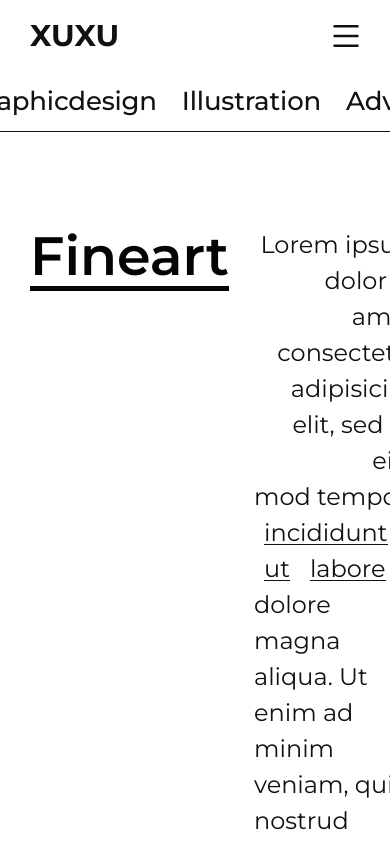
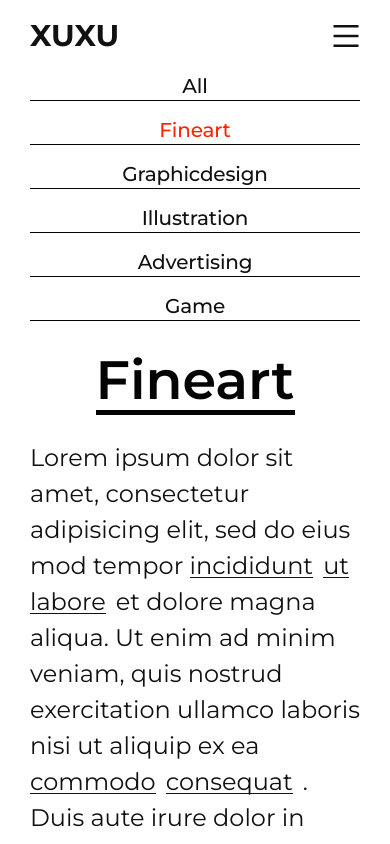
Before and after one commit to Ducphu-dev/XUXU_Project, a React (Create React App) app: page /works in a window 390 px wide. Built offline with nearby package versions, Linux system fonts and the light colour scheme.

Commit message:
add responsive

```diff
--- a/src/Component/Header/Header.tsx
+++ b/src/Component/Header/Header.tsx
@@ -40,7 +40,7 @@ function Header() {
               </a>
             </li>
             <li className="nav-item">
-              <a href="/works" className="nav-link">
+              <a href="/work" className="nav-link">
                 Works
               </a>
             </li>
--- a/src/Pages/Works/WorkCard/WorkCard.scss
+++ b/src/Pages/Works/WorkCard/WorkCard.scss
@@ -56,5 +56,40 @@
 
         }
     }
+    @media screen and (max-width: 1279.98px) {
+        .card-info {
+            .card-title {
+            }
+            .card-content {
+                p{
+                    font-size: 16px;
+                }
+            }
+        }
+    }
+    @media screen and (max-width: 1023.98px) {
+        .card-info {
+            .card-title {
+            }
+            .card-content {
+                p{
+                    font-size: 14px;
+                }
+            }
+        }
+    }
+    @media screen and (max-width: 767.98px) {
+        padding: 0 30px;
+        &:hover {
+            &:before {
+               margin: 0 30px;
+            }
+        }
+        .card-info {
+            padding: 0 30px;
+        }
+    }
+
+
 
 }
--- a/src/Pages/Works/Works.scss
+++ b/src/Pages/Works/Works.scss
@@ -59,7 +59,7 @@
         margin: 95px 47px 255px 30px;
     }
     &-content {
-        max-width: 1063px;
+        max-width: 1060px;
         p {
             text-align: right;
             font-size: 24px;
@@ -88,4 +88,91 @@
         grid-template-rows: repeat(3, 1fr);
 
     }
+    @media screen and (max-width: 1279.98px) {
+        &-title {
+            flex: 0.3;
+        }
+        &-content {
+            flex: 0.7;
+        }
+        .nav {
+            &-bar {
+                max-width:100%;
+                padding: 0px 30px;
+            }
+        }
+        &-desc {
+            margin: 50px 30px 100px 30px;
+            flex-direction: column;
+            gap: 30px;
+        }
+
+        &-content {
+            width: auto;
+            p {
+                text-align: left;
+            }
+        }
+    }
+    @media screen and (max-width: 1023.98px) {
+
+        &-title {
+            flex: 0.3;
+        }
+        &-content {
+            flex: 0.7;
+        }
+        .nav {
+            &-bar {
+            }
+            &-link {
+                font-size: 20px;
+            }
+        }
+
+
+    }
+    @media screen and (max-width: 767.98px) {
+        .nav {
+            height: auto;
+            border-bottom: unset;
+            &-bar {
+                flex-direction: column;
+                align-items: center;
+                justify-content:space-evenly;
+                gap: 15px;
+            }
+            &-link {
+            }
+            &-item  {
+                width: 100%;
+                text-align: center;
+                border-bottom: 1px solid #040404;
+            }
+        }
+        &-desc {
+            margin: 30px 30px 30px 30px;
+            flex-direction: column;
+            gap: 30px;
+        }
+        &-title {
+            align-self: center;
+        }
+        &-content {
+            width: auto;
+            p {
+                text-align: left;
+            }
+        }
+        &-product {
+            display: grid;
+            grid-template-columns: repeat(1, 1fr);
+            grid-gap: 30px 0px;
+
+        }
+
+    }
+
+
+
 }
--- a/src/Pages/Works/Works.tsx
+++ b/src/Pages/Works/Works.tsx
@@ -57,7 +57,6 @@ const Works = (props: Props) => {
     const [styleHeading, setStyleHeading] = useState({
         fontSize: `54px`,
         fontFamily: '$montserrat',
-        marginRight: '25px',
         fontWeight: '600',
         lineHeight: '1.1',
         color: '#040404',
@@ -68,7 +67,6 @@ const Works = (props: Props) => {
         fontSize: `24px`,
         fontFamily: '$montserrat',
         marginRight: '10px',
-        marginLeft: '10px',
         fontWeight: '400',
         marginBottom: '10px',
         lineHeight: '0.5',
@@ -80,7 +78,6 @@ const Works = (props: Props) => {
             setStyleHeading({
                 fontSize: `54px`,
                 fontFamily: '$montserrat',
-                marginRight: '25px',
                 fontWeight: '600',
                 lineHeight: '1.1',
                 color: '#040404',
@@ -90,7 +87,6 @@ const Works = (props: Props) => {
                 fontSize: `24px`,
                 fontFamily: '$montserrat',
                 marginRight: '5px',
-                marginLeft: '5px',
                 fontWeight: '400',
                 marginBottom: '10px',
                 lineHeight: '0.5',
@@ -114,7 +110,7 @@ const Works = (props: Props) => {
                         </a>
                     </li>
                     <li className="nav-item">
-                        <a href="/works" className="nav-link">
+                        <a href="/works" className="nav-link active">
                             Fineart
                         </a>
                     </li>
@@ -149,13 +145,13 @@ const Works = (props: Props) => {
                 </div>
                 <div className="works-content">
                     <p>Lorem ipsum dolor sit amet, consectetur adipisicing elit, sed do eius</p>
-                    mod tempor
+                    mod tempor&nbsp;
                     {underline1.split(' ').map((item: string, index: number) => (
                         <TextUnderline key={index} style={styleUnderline1} borderheight={borderHeight1}>
                             {item}
                         </TextUnderline>
                     ))}
-                    et dolore magna aliqua. Ut enim ad minim veniam, quis nostrud exercitation ullamco laboris nisi ut aliquip ex ea
+                    et dolore magna aliqua. Ut enim ad minim veniam, quis nostrud exercitation ullamco laboris nisi ut aliquip ex ea&nbsp;
                     {underline2.split(' ').map((item, index) => (
                         <TextUnderline key={index} style={styleUnderline1} borderheight={borderHeight1}>
                             {item}
```
